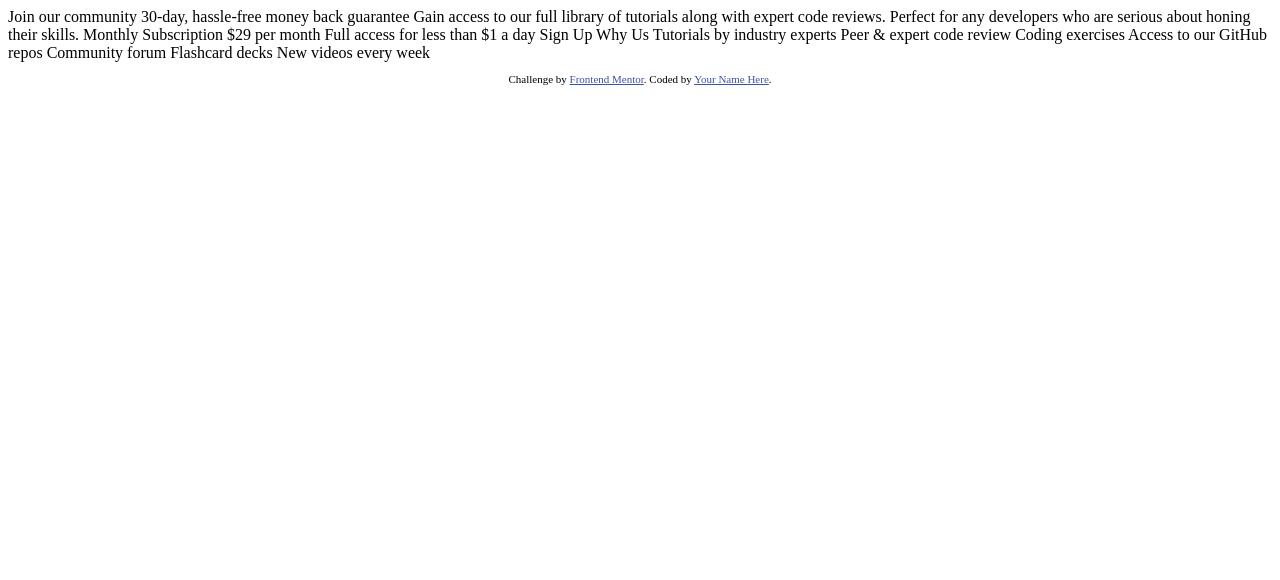
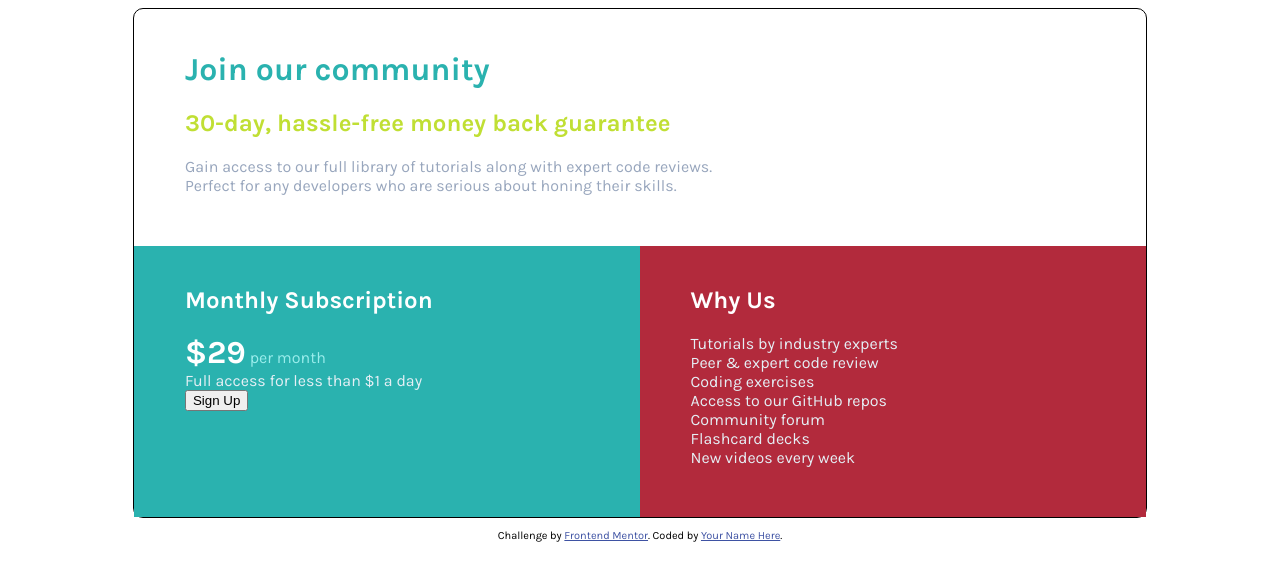
Before and after one commit to Anthony72727/SinglePriceGrid, a plain HTML site: page index.html in a window 1280 px wide. Drawn offline with Linux system fonts and the light colour scheme.

Commit message:
test deployment

```diff
--- a/index.html
+++ b/index.html
@@ -5,7 +5,7 @@
   <meta name="viewport" content="width=device-width, initial-scale=1.0"> <!-- displays site properly based on user's device -->
 
   <link rel="icon" type="image/png" sizes="32x32" href="./images/favicon-32x32.png">
-
+  <link rel="stylesheet" href="./style.css">
   <title>Frontend Mentor | Single Price Grid Component</title>
 
   <!-- Feel free to remove these styles or customise in your own stylesheet 👍 -->
@@ -15,31 +15,38 @@
   </style>
 </head>
 <body>
-  Join our community
-
-  30-day, hassle-free money back guarantee
-
-  Gain access to our full library of tutorials along with expert code reviews.
-  Perfect for any developers who are serious about honing their skills.
-
-  Monthly Subscription
-
-  &dollar;29 per month
-
-  Full access for less than &dollar;1 a day
-
-  Sign Up
-
-  Why Us
-
-  Tutorials by industry experts
-  Peer &amp; expert code review
-  Coding exercises
-  Access to our GitHub repos
-  Community forum
-  Flashcard decks
-  New videos every week
-
+  <div id="mainContent">
+    <div id="join">
+      <h1>Join our community</h1>
+      <h2>30-day, hassle-free money back guarantee</h2>
+      <div>
+        <div>Gain access to our full library of tutorials along with expert code reviews.</div>
+        <div>Perfect for any developers who are serious about honing their skills.</div>
+      </div>
+    </div>
+    <div id="bottom">
+      <div id="sub">
+        <h2>Monthly Subscription</h2>
+        <div>
+          <div><span id="big">&dollar;29</span> <span id="darker">per month</span></div>
+          <div>Full access for less than &dollar;1 a day</div>
+        </div>
+        <a><button>Sign Up</button></a>
+      </div>
+      <div id="why">
+        <h2>Why Us</h2>
+        <div>
+          <div>Tutorials by industry experts</div>
+          <div>Peer &amp; expert code review</div>
+          <div>Coding exercises</div>
+          <div>Access to our GitHub repos</div>
+          <div>Community forum</div>
+          <div>Flashcard decks</div>
+          <div>New videos every week</div>
+        </div>
+      </div>
+    </div>
+  </div>
   <footer>
     <p class="attribution">
       Challenge by <a href="https://www.frontendmentor.io?ref=challenge" target="_blank">Frontend Mentor</a>.
--- /dev/null
+++ b/style.css
@@ -0,0 +1,65 @@
+@import url('https://fonts.googleapis.com/css2?family=Karla:ital,wght@0,200..800;1,200..800&display=swap');
+
+body{
+    display:flex;
+    flex-direction:column;
+    align-items: center;
+    font-size: 16px;
+    font-family: 'Karla', serif;
+}
+
+h1{
+    color: hsl(179, 62%, 43%);
+}
+
+#mainContent{
+    border: solid 1px black;
+    border-radius: 10px;
+    width: 80%;
+}
+
+#join h2{
+    color: hsl(71, 73%, 54%);
+}
+
+#join{
+    color: hsl(218, 22%, 67%);
+}
+
+#darker{
+    color: hsl(179, 70%, 77%);
+}
+
+#bottom{
+    display: flex;
+}
+
+#bottom h2{
+    color: white;
+}
+
+#big{
+    color: white;
+    font-weight: bold;
+    font-size: xx-large;
+    margin-bottom: 5%;
+}
+
+#sub{
+    flex:1;
+    background-color: hsl(179, 62%, 43%);
+    color: hsl(204, 43%, 93%);
+}
+
+#why{
+    flex:1;
+    background-color: hsl(352, 62%, 43%);
+    color: hsl(204, 43%, 93%);
+}
+
+#sub, #why, #join{
+    padding-bottom: 5%;
+    padding-top: 2%;
+    padding-left: 5%;
+    padding-right: 2%;
+}
```
